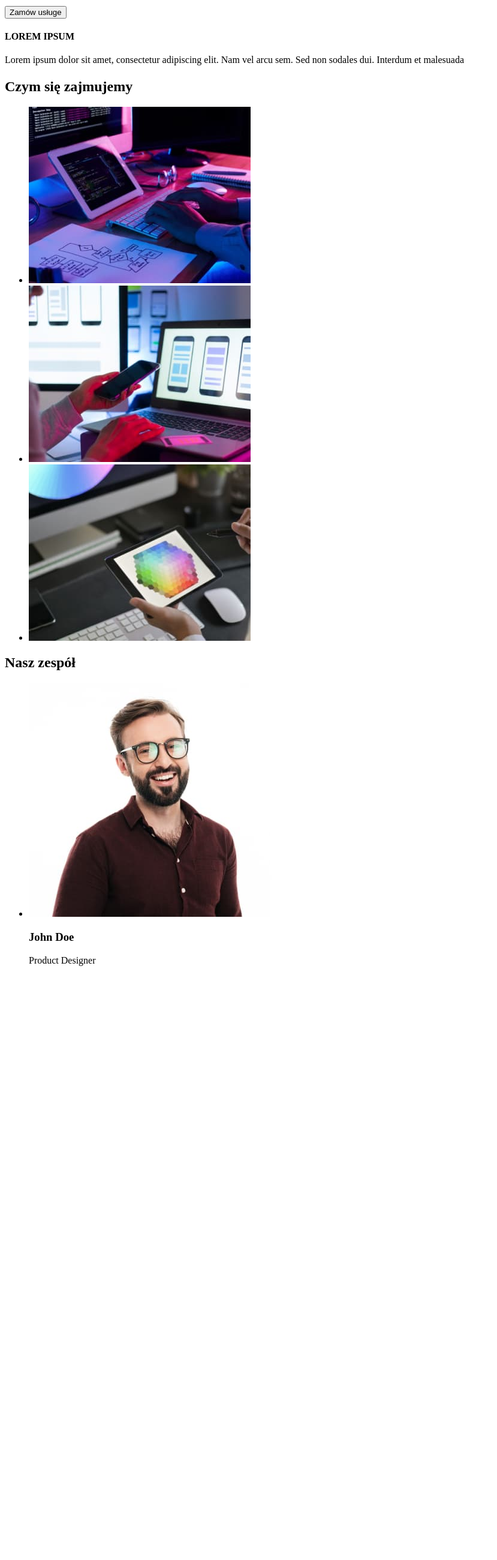
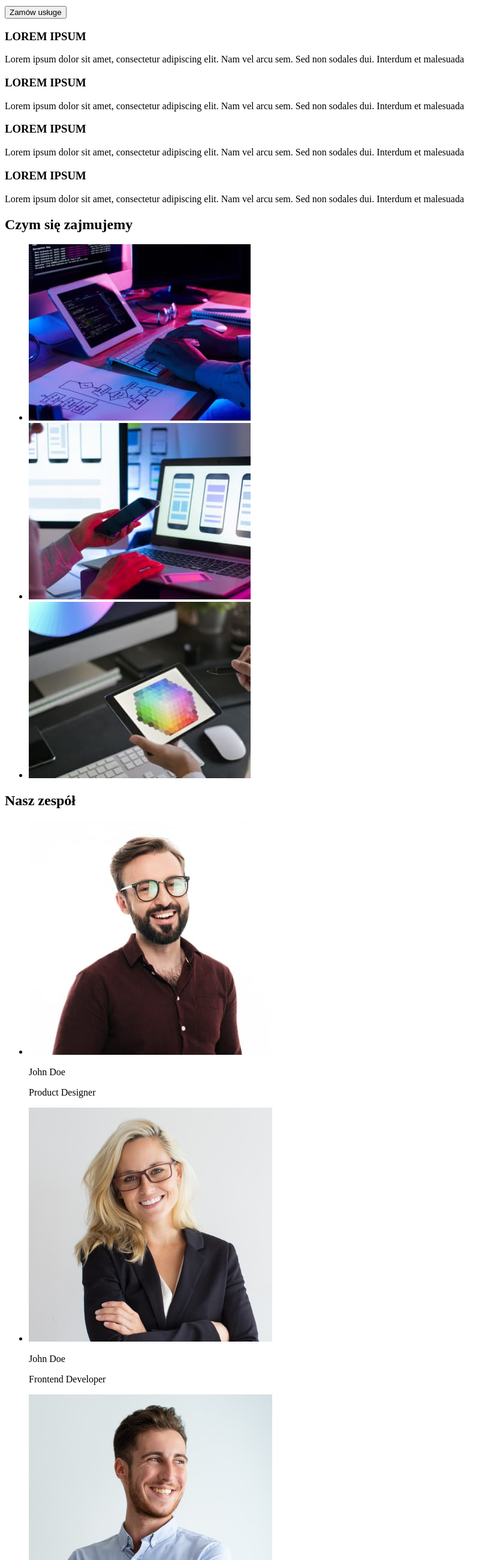
Before and after one commit to Pawel4050/goit-markup-hw-01, a plain HTML site: page index.html in a window 1280 px wide. Shown: the part 200-2800 px from the top of the page at 60% size, without its empty margins (0-829 px from the left). Before the commit the page ends 1826 px from the top, so only its background shows below. Drawn offline with Linux system fonts and the light colour scheme.

Commit message:
index modify

```diff
--- a/index.html
+++ b/index.html
@@ -22,12 +22,26 @@
     <main>
       <h1>EFEKTYWNE ROZWIĄZANIA DLA WASZEGO BIZNESU</h1>
       <button type="button">Zamów usługe</button>
-      <h4>LOREM IPSUM</h4>
+      <h3>LOREM IPSUM</h3>
       <p>
         Lorem ipsum dolor sit amet, consectetur adipiscing elit. Nam vel arcu
         sem. Sed non sodales dui. Interdum et malesuada
       </p>
-      <h4></h4>
+      <h3>LOREM IPSUM</h3>
+      <p>
+        Lorem ipsum dolor sit amet, consectetur adipiscing elit. Nam vel arcu
+        sem. Sed non sodales dui. Interdum et malesuada
+      </p>
+      <h3>LOREM IPSUM</h3>
+      <p>
+        Lorem ipsum dolor sit amet, consectetur adipiscing elit. Nam vel arcu
+        sem. Sed non sodales dui. Interdum et malesuada
+      </p>
+      <h3>LOREM IPSUM</h3>
+      <p>
+        Lorem ipsum dolor sit amet, consectetur adipiscing elit. Nam vel arcu
+        sem. Sed non sodales dui. Interdum et malesuada
+      </p>
       <section>
         <h2>Czym się zajmujemy</h2>
         <ul>
@@ -61,9 +75,44 @@
         <h2>Nasz zespół</h2>
         <ul>
           <li>
-            <img src="images/img.jpg" alt="" />
-            <h3>John Doe</h3>
+            <img
+              src="images/img.jpg"
+              alt="man with glasses wearing a dark shirt"
+              width="406"
+              height="390"
+            />
+            <p>John Doe</p>
             <p>Product Designer</p>
+          </li>
+          <li>
+            <img
+              src="images/img1.jpg"
+              alt="woman with glasses wearing a black jacket"
+              width="406"
+              height="390"
+            />
+            <p>John Doe</p>
+            <p>Frontend Developer</p>
+          </li>
+          <li>
+            <img
+              src="images/img2.jpg"
+              alt="man in a light shirt"
+              width="406"
+              height="390"
+            />
+            <p>John Doe</p>
+            <p>Marketing</p>
+          </li>
+          <li>
+            <img
+              src="images/img3.jpg"
+              alt="man with glasses wearing brown shirt"
+              width="406"
+              height="390"
+            />
+            <p>John Doe</p>
+            <p>UI Designer</p>
           </li>
         </ul>
       </section>
```
